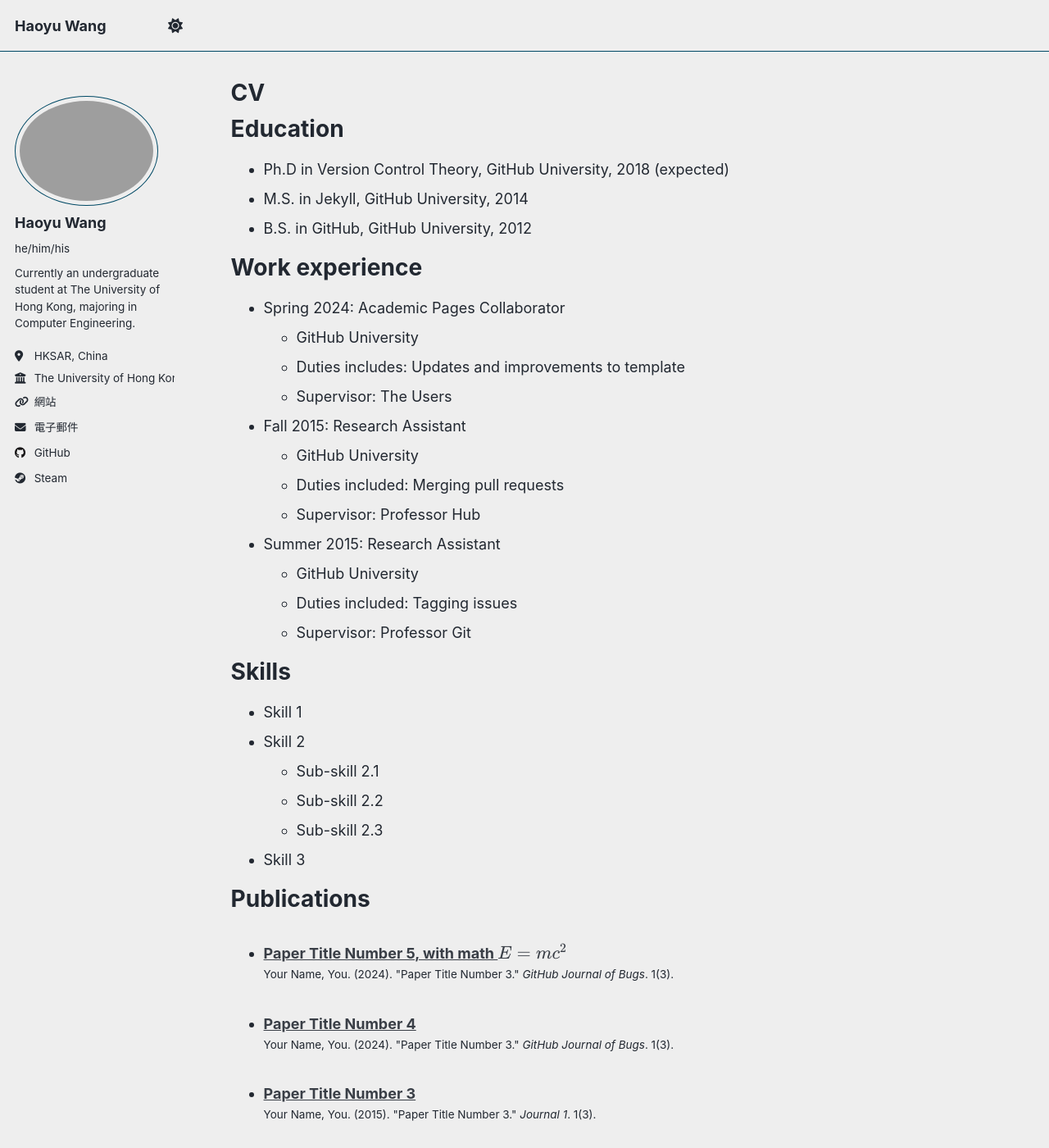
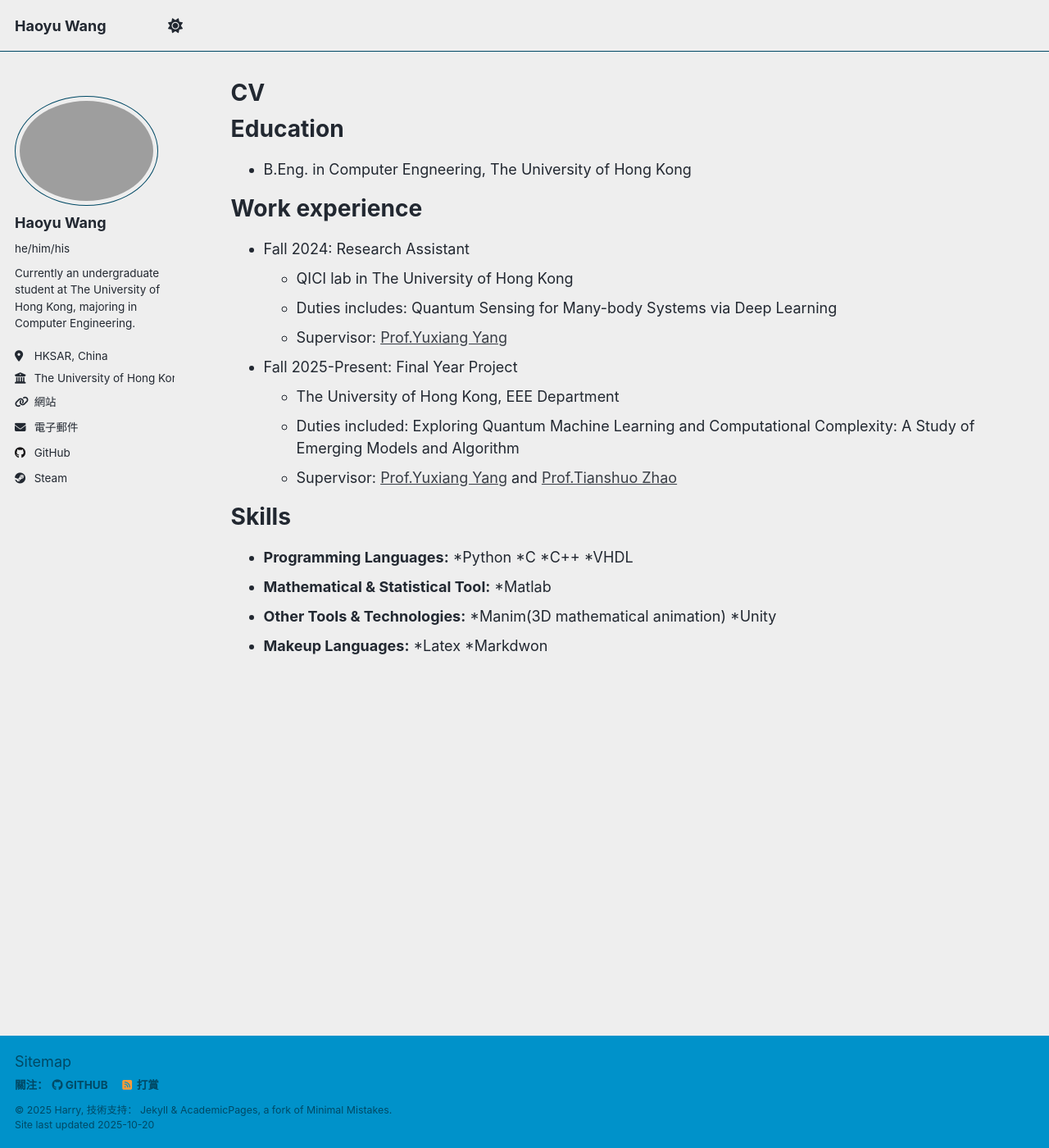
Before and after one commit to numeratorwhy/numeratorwhy.github.io, a Jekyll site: the page built from _pages/cv.md, in a window 1280 px wide and 1400 px high. Shown: the whole window at 82% size. Built offline with Jekyll 4.4.1, drawn with Linux system fonts in a browser that asks for light colours; a script that is not in the unit is left out; some of the changed text lies outside the part shown.

Commit message:
CV Update

```diff
--- a/_pages/cv.md
+++ b/_pages/cv.md
@@ -11,37 +11,44 @@ redirect_from:
 
 Education
 ======
-* Ph.D in Version Control Theory, GitHub University, 2018 (expected)
-* M.S. in Jekyll, GitHub University, 2014
-* B.S. in GitHub, GitHub University, 2012
+<!-- * Ph.D in Version Control Theory, GitHub University, 2018 (expected)
+* M.S. in Jekyll, GitHub University, 2014 -->
+* B.Eng. in Computer Engneering, The University of Hong Kong
 
 Work experience
 ======
-* Spring 2024: Academic Pages Collaborator
-  * GitHub University
-  * Duties includes: Updates and improvements to template
-  * Supervisor: The Users
+* Fall 2024: Research Assistant
+  * QICI lab in The University of Hong Kong
+  * Duties includes: Quantum Sensing for Many-body Systems via Deep Learning
+  * Supervisor: [Prof.Yuxiang Yang](https://yangyx09.github.io/)
 
-* Fall 2015: Research Assistant
-  * GitHub University
-  * Duties included: Merging pull requests
-  * Supervisor: Professor Hub
+* Fall 2025-Present: Final Year Project
+  * The University of Hong Kong, EEE Department
+  * Duties included: Exploring Quantum Machine Learning and Computational Complexity: A Study of Emerging Models and Algorithm
+  * Supervisor: [Prof.Yuxiang Yang](https://yangyx09.github.io/) and [Prof.Tianshuo Zhao](https://www.eee.hku.hk/~tszhao/)
 
-* Summer 2015: Research Assistant
+<!-- * Summer 2015: Research Assistant
   * GitHub University
   * Duties included: Tagging issues
-  * Supervisor: Professor Git
+  * Supervisor: Professor Git -->
 
 Skills
 ======
-* Skill 1
-* Skill 2
-  * Sub-skill 2.1
-  * Sub-skill 2.2
-  * Sub-skill 2.3
-* Skill 3
+* **Programming Languages:**
+  *Python
+  *C
+  *C++
+  *VHDL
+* **Mathematical & Statistical Tool:**
+  *Matlab
+* **Other Tools & Technologies:**
+  *Manim(3D mathematical animation)
+  *Unity
+* **Makeup Languages:**
+  *Latex
+  *Markdwon
 
-Publications
+<!-- Publications
 ======
   <ul>{% for post in site.publications reversed %}
     {% include archive-single-cv.html %}
@@ -61,4 +68,4 @@ Teaching
 
 Service and leadership
 ======
-* Currently signed in to 43 different slack teams
+* Currently signed in to 43 different slack teams -->
```
